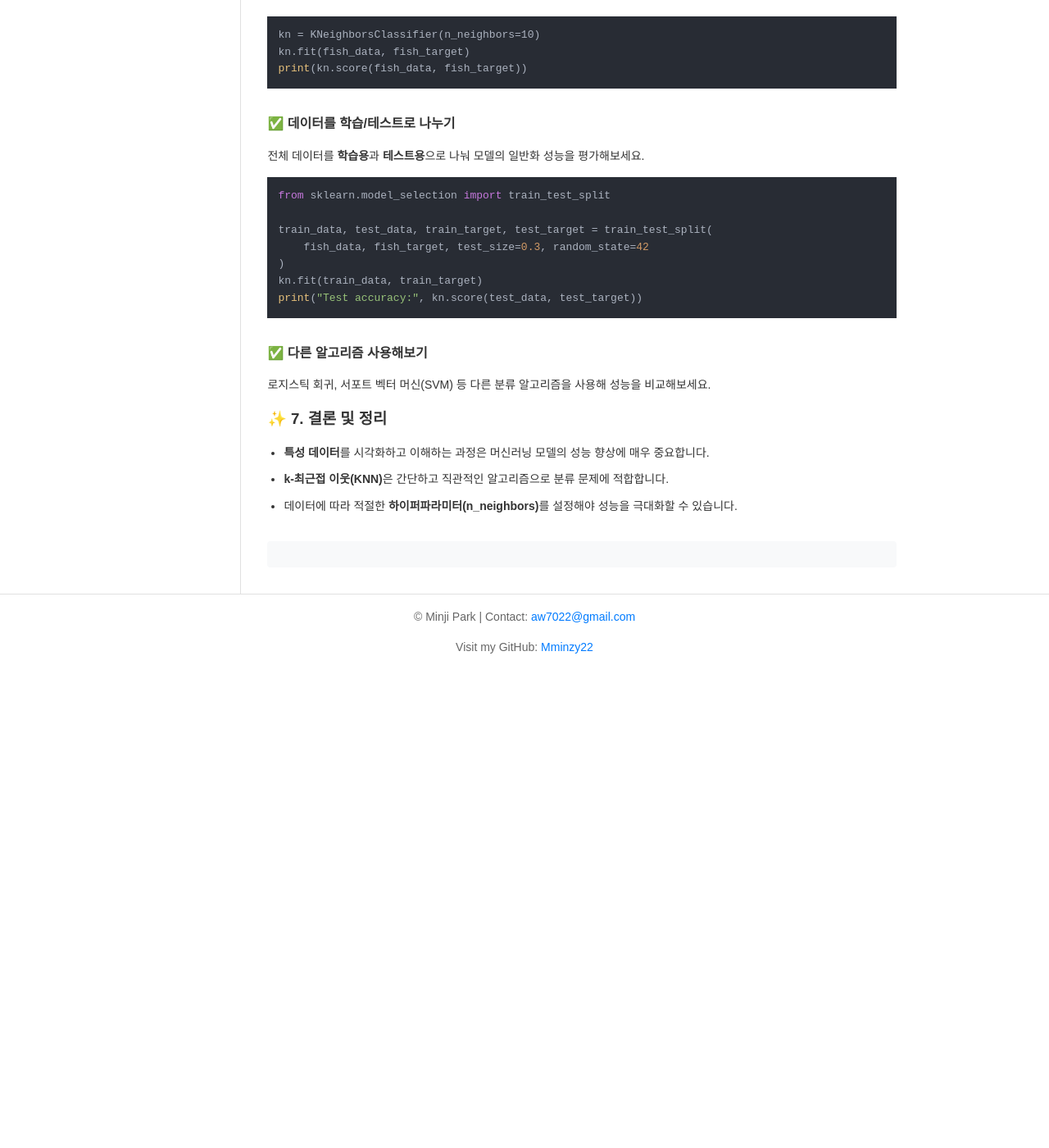
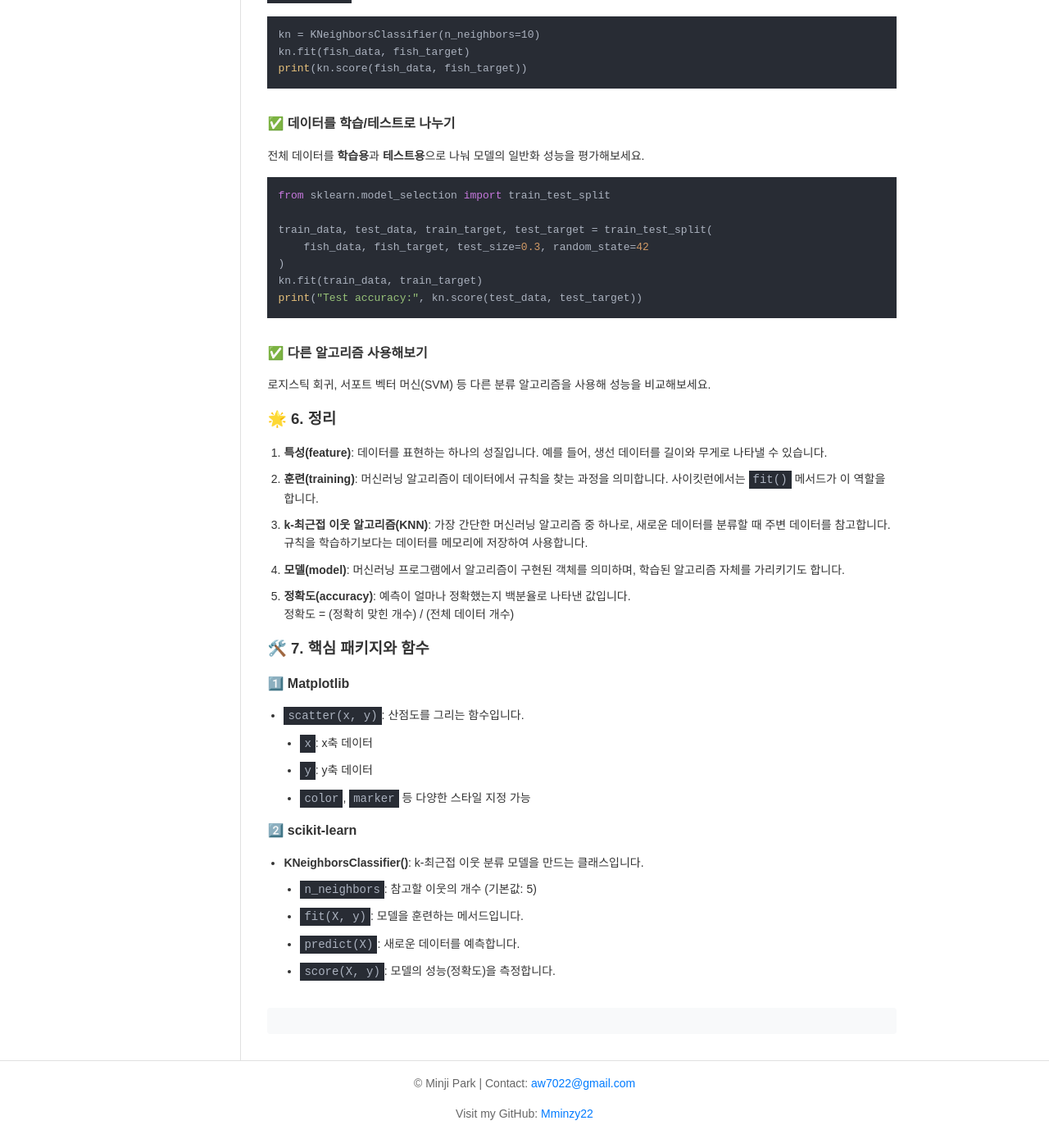
Before and after one commit to Mminzy22/Blog, a Jekyll site: the page built from _posts/Machine-Learning/2024-12-06-Machine-Learning20.md, in a window 1280 px wide and 1400 px high, scrolled down 2323 px. Shown: the whole window at 82% size. Built offline with Jekyll 4.4.1, drawn with Linux system fonts in a browser that asks for light colours; nearby versions of some CDN libraries; comment, search, counter and statistics services are not loaded; before the commit the page ends 3155 px from its top, so only the background shows below that.

Commit message:
fix deault.html and post

```diff
--- a/_posts/Machine-Learning/2024-12-06-Machine-Learning20.md
+++ b/_posts/Machine-Learning/2024-12-06-Machine-Learning20.md
@@ -134,8 +134,27 @@ print("Test accuracy:", kn.score(test_data, test_target))
 로지스틱 회귀, 서포트 벡터 머신(SVM) 등 다른 분류 알고리즘을 사용해 성능을 비교해보세요.
 
 
-### ✨ 7. 결론 및 정리
+### 🌟 6. 정리
 
-- **특성 데이터**를 시각화하고 이해하는 과정은 머신러닝 모델의 성능 향상에 매우 중요합니다.
-- **k-최근접 이웃(KNN)**은 간단하고 직관적인 알고리즘으로 분류 문제에 적합합니다.
-- 데이터에 따라 적절한 **하이퍼파라미터(n_neighbors)**를 설정해야 성능을 극대화할 수 있습니다.
+1. **특성(feature)**: 데이터를 표현하는 하나의 성질입니다. 예를 들어, 생선 데이터를 길이와 무게로 나타낼 수 있습니다.
+2. **훈련(training)**: 머신러닝 알고리즘이 데이터에서 규칙을 찾는 과정을 의미합니다. 사이킷런에서는 `fit()` 메서드가 이 역할을 합니다.
+3. **k-최근접 이웃 알고리즘(KNN)**: 가장 간단한 머신러닝 알고리즘 중 하나로, 새로운 데이터를 분류할 때 주변 데이터를 참고합니다. 규칙을 학습하기보다는 데이터를 메모리에 저장하여 사용합니다.
+4. **모델(model)**: 머신러닝 프로그램에서 알고리즘이 구현된 객체를 의미하며, 학습된 알고리즘 자체를 가리키기도 합니다.
+5. **정확도(accuracy)**: 예측이 얼마나 정확했는지 백분율로 나타낸 값입니다.
+   정확도 = (정확히 맞힌 개수) / (전체 데이터 개수)
+
+
+### 🛠️ 7. 핵심 패키지와 함수
+
+#### 1️⃣ Matplotlib
+- `scatter(x, y)`: 산점도를 그리는 함수입니다.
+  - `x`: x축 데이터
+  - `y`: y축 데이터
+  - `color`, `marker` 등 다양한 스타일 지정 가능
+
+#### 2️⃣ scikit-learn
+- **KNeighborsClassifier()**: k-최근접 이웃 분류 모델을 만드는 클래스입니다.
+  - `n_neighbors`: 참고할 이웃의 개수 (기본값: 5)
+  - `fit(X, y)`: 모델을 훈련하는 메서드입니다.
+  - `predict(X)`: 새로운 데이터를 예측합니다.
+  - `score(X, y)`: 모델의 성능(정확도)을 측정합니다.
```
Also changed, not shown: _layouts/default.html (+9 -1 lines).
